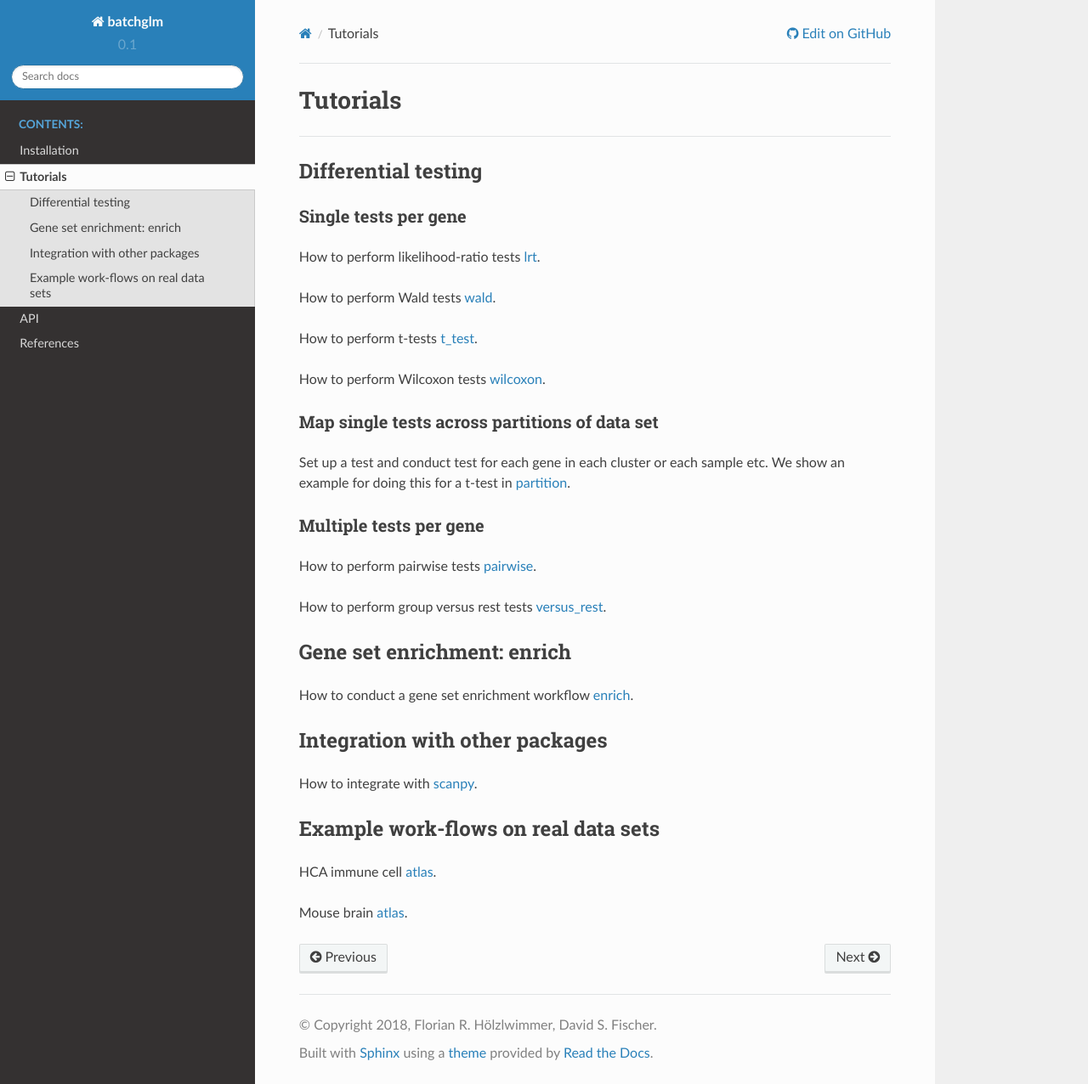
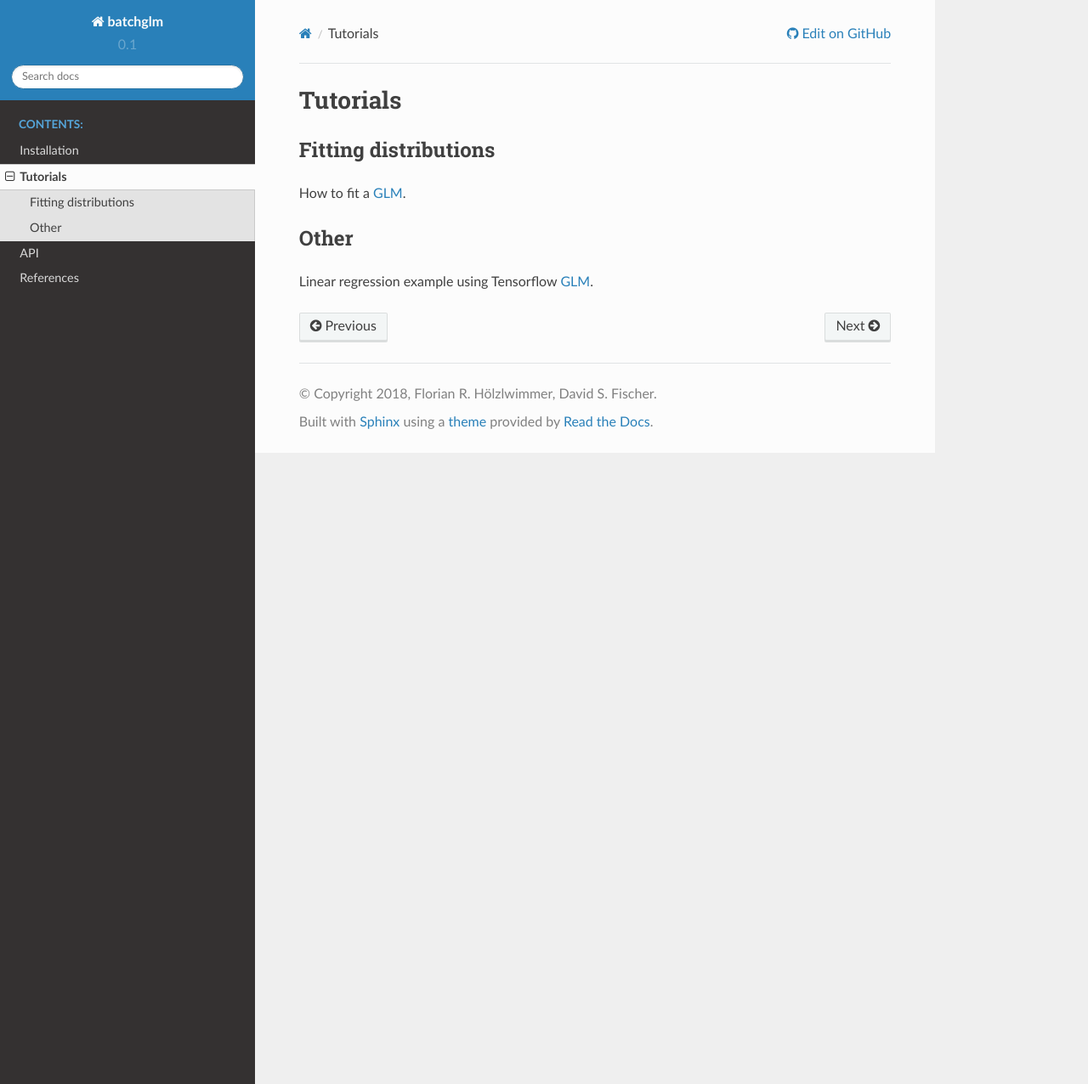
Before and after one commit to theislab/batchglm, a Sphinx documentation site: the page built from docs/tutorials.rst, in a window 1280 px wide and 1276 px high. Shown: the whole window at 85% size. Built offline with Sphinx 7.4.7 and the Read the Docs theme 2.0.0, drawn with Linux system fonts in a browser that asks for light colours.

```diff
--- a/docs/tutorials.rst
+++ b/docs/tutorials.rst
@@ -2,51 +2,16 @@
 =========
 
 
-------------
 
-Differential testing
---------------------
-
-Single tests per gene
-~~~~~~~~~~~~~~~~~~~~~
-
-How to perform likelihood-ratio tests `lrt <https://github.com/theislab/diffxpy/tutorials/test/single/likelihood_ratio_test.ipynb>`__.
-
-How to perform Wald tests `wald <https://github.com/theislab/diffxpy/tutorials/test/single/wald_test.ipynb>`__.
-
-How to perform t-tests `t_test <https://github.com/theislab/diffxpy/tutorials/test/single/t_test.ipynb>`__.
-
-How to perform Wilcoxon tests `wilcoxon <https://github.com/theislab/diffxpy/tutorials/test/single/wilcoxon_test.ipynb>`__.
-
-Map single tests across partitions of data set
-~~~~~~~~~~~~~~~~~~~~~~~~~~~~~~~~~~~~~~~~~~~~~~
-
-Set up a test and conduct test for each gene in each cluster or each sample etc.
-We show an example for doing this for a t-test in `partition <https://github.com/theislab/diffxpy/tutorials/test/single/run_by_partition.ipynb>`__.
-
-Multiple tests per gene
-~~~~~~~~~~~~~~~~~~~~~~~
-
-How to perform pairwise tests `pairwise <https://github.com/theislab/diffxpy/tutorials/test/multi/pairwise.ipynb>`__.
-
-How to perform group versus rest tests `versus_rest <https://github.com/theislab/diffxpy/tutorials/test/multiversus_rest.ipynb>`__.
+Fitting distributions
+---------------------
 
 
-Gene set enrichment: enrich
----------------------------
-
-How to conduct a gene set enrichment workflow `enrich <https://github.com/theislab/diffxpy/tutorials/enrich/enrich.ipynb>`__.
+How to fit a `GLM <https://github.com/theislab/batchglm/tutorials/nb_glm.ipynb>`__.
 
 
-Integration with other packages
--------------------------------
 
-How to integrate with `scanpy <https://github.com/theislab/diffxpy/tutorials/integration/scanpy_integration.ipynb>`__.
+Other
+-----
 
-
-Example work-flows on real data sets
-------------------------------------
-
-HCA immune cell `atlas <https://github.com/theislab/diffxpy/tutorials/real_data/ImmuneCellAtlas.ipynb>`__.
-
-Mouse brain `atlas <https://github.com/theislab/diffxpy/tutorials/real_data/MouseBrainCellAtlas.ipynb>`__.
+Linear regression example using Tensorflow `GLM <https://github.com/theislab/batchglm/tutorials/linear_regression.py>`__.
```
Also changed, not shown: docs/api/index.rst (+35 -0 lines), 6 other files.
